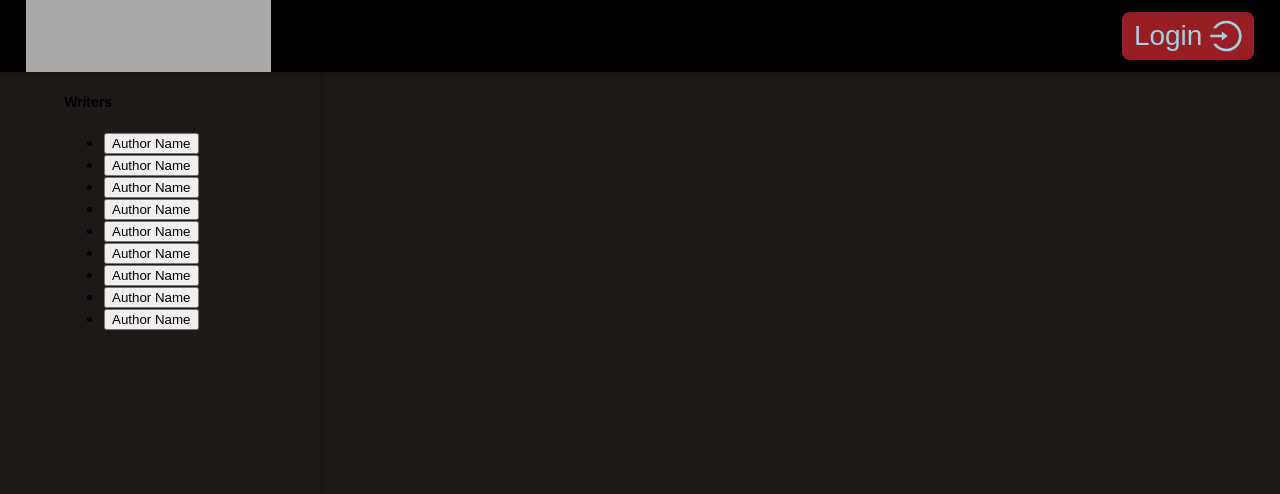
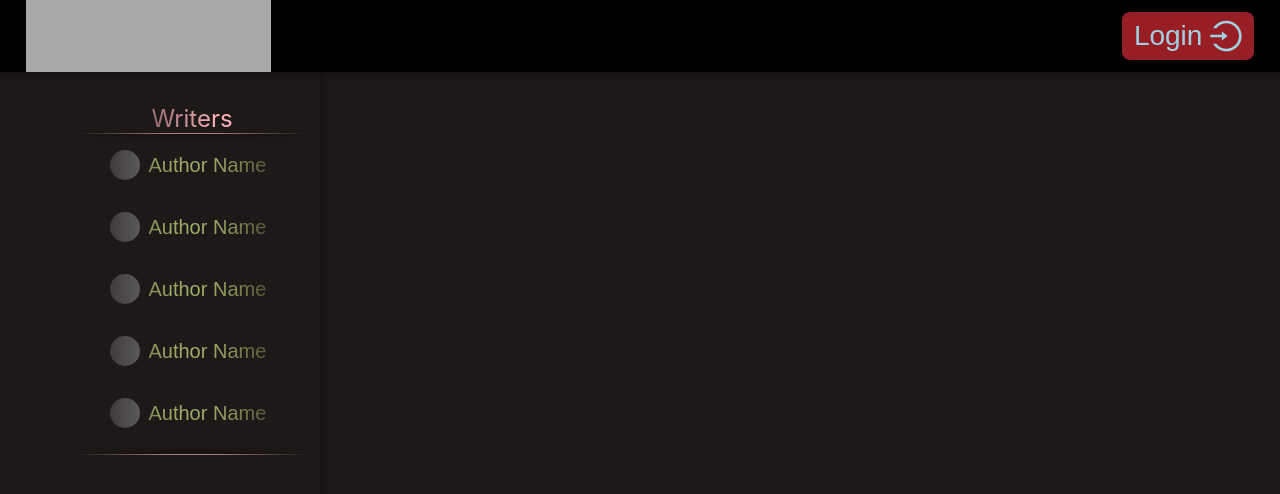
Before and after one commit to esmodea/IAG-Project, a React (Create React App) app in the folder iag-fe/: page /home in a window 1280 px wide. Shown: the top 494 px of the page. Built offline with nearby package versions, Linux system fonts and the light colour scheme.

Commit message:
Styled component "Writer Widget"

```diff
--- a/iag-fe/src/application/web/components/Home/homepageweb.css
+++ b/iag-fe/src/application/web/components/Home/homepageweb.css
@@ -28,3 +28,85 @@
     height: 100%;
     z-index: 1;
 }
+
+.writer-list{
+    list-style-type: none;
+    display: flex;
+    flex-direction: column;
+    height: 40vh;
+    overflow: auto;
+    -ms-overflow-style: none;
+    scrollbar-width: none;
+    --mask: linear-gradient(to right, rgba(0,0,0, 1) 0,   rgba(0,0,0, 1) 40%, rgba(0,0,0, 0) 95%, rgba(0,0,0, 0) 0) 100% 50% / 100% 100% repeat-x;
+    mask: var(--mask);
+    box-shadow: inset 0px 0px 10px;
+    align-items: center;
+    text-align: center;
+    width: 100%;
+    padding: 0px;
+    margin: 0px;
+    border-bottom: 1px solid var(--color-primary-1);
+    border-top: 1px solid var(--color-primary-1);
+}
+
+.writer-list::-webkit-scrollbar{
+    display: none;
+}
+
+.writer-list-title{
+    text-align: center;
+    padding: 0px;
+    margin: 0px;
+    margin-top: 2rem;
+    font-size: x-large;
+    color: var(--color-primary-1);
+    font-weight: 400;
+}
+
+.writer-widget{
+    clip-path: inset(10px 10px 0px 10px );
+    --mask: linear-gradient(to left, rgba(0,0,0, 1) 0,   rgba(0,0,0, 1) 40%, rgba(0,0,0, 0) 95%, rgba(0,0,0, 0) 0) 100% 50% / 100% 100% repeat-x;
+    mask: var(--mask);
+    display: flex;
+    flex-direction: column;
+    justify-content: space-around;
+    align-items: center;
+}
+
+.writer{
+    margin: 1rem;
+    font-size: 1.25rem;
+    display: flex;
+    width: 100%;
+    max-width: max-content;
+    align-items: center;
+    justify-content: center;
+    height: fit-content;
+    flex: 0 0 0 0;
+}
+
+.writer > .icon{
+    height: 1.5em;
+    width: 1em;
+    flex: 0 0 0 0;
+    border-radius: 1em;
+}
+
+.name{
+    font-size: inherit;
+    background-color: rgba(0, 0, 0, 0);
+    border: none;
+    border-radius: .1rem;
+    padding: .1rem;
+    padding-left: .5rem;
+    padding-right: .5rem;
+    color: var(--color-secondary-2-2);
+    min-width: fit-content;
+}
+
+.writer:hover{
+    padding-right: .5rem;
+    border-radius: .5rem;
+    transition: 1s;
+    background-color: rgba(162, 210, 226, .4);
+}
```
